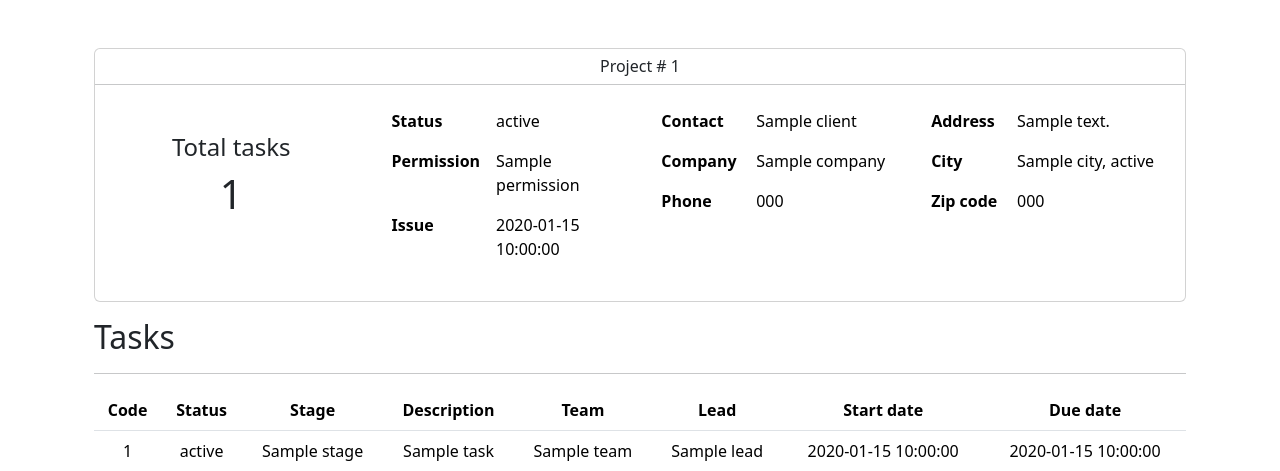
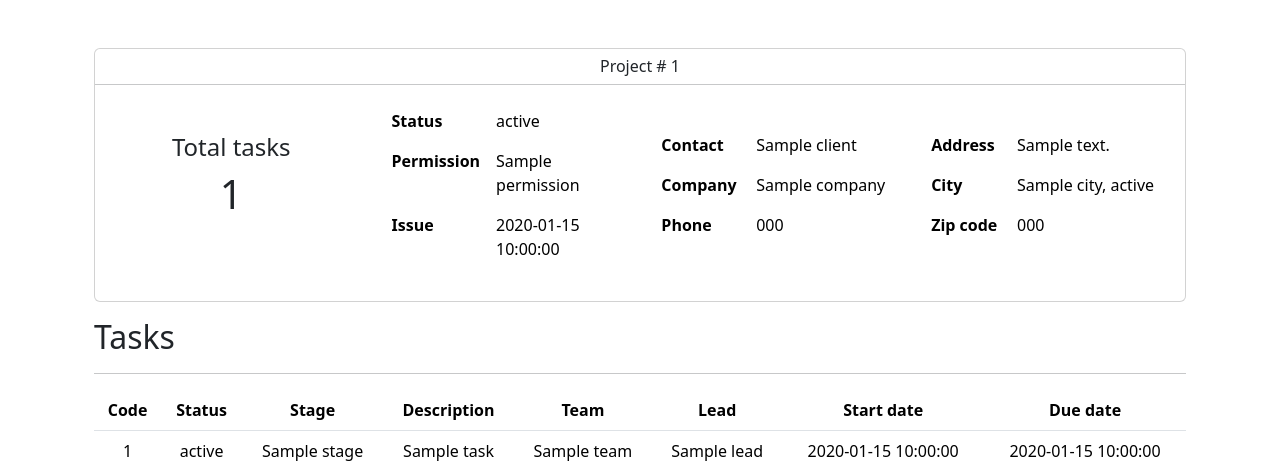
Before and after one commit to RLCM696/company, a Flask app: template templates/project.html in a window 1280 px wide. Shown: the part 88-559 px from the top of the page. Run offline with Flask 3, Linux system fonts and the light colour scheme; the template is opened without the code that fills it: most values are stand-ins (such as "Sample title", 1, 10 or a date in 2020); some libraries are stand-ins or nearby versions.

Commit message:
Sun, Nov 3, 2024, 8:23 PM -05:00

```diff
--- a/templates/project.html
+++ b/templates/project.html
@@ -18,7 +18,7 @@
             </div>
             <div class="col-md-9 card-body">
                 <div class="row">
-                    <div class="col">
+                    <div class="col align-self-center">
                         <table class="table table-borderless">
                             <thead></thead>
                             <tbody>
@@ -37,7 +37,7 @@
                             </tbody>
                         </table>
                     </div>
-                    <div class="col">
+                    <div class="col align-self-center">
                         <table class="table table-borderless">
                             <thead></thead>
                             <tbody>
@@ -56,7 +56,7 @@
                             </tbody>
                         </table>
                     </div>
-                    <div class="col">
+                    <div class="col align-self-center">
                         <table class="table table-borderless">
                             <thead></thead>
                             <tbody>
```
